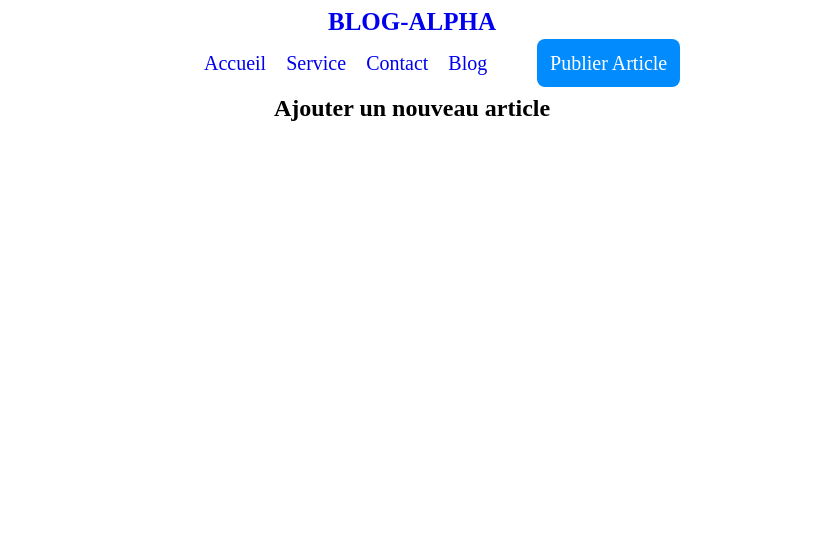
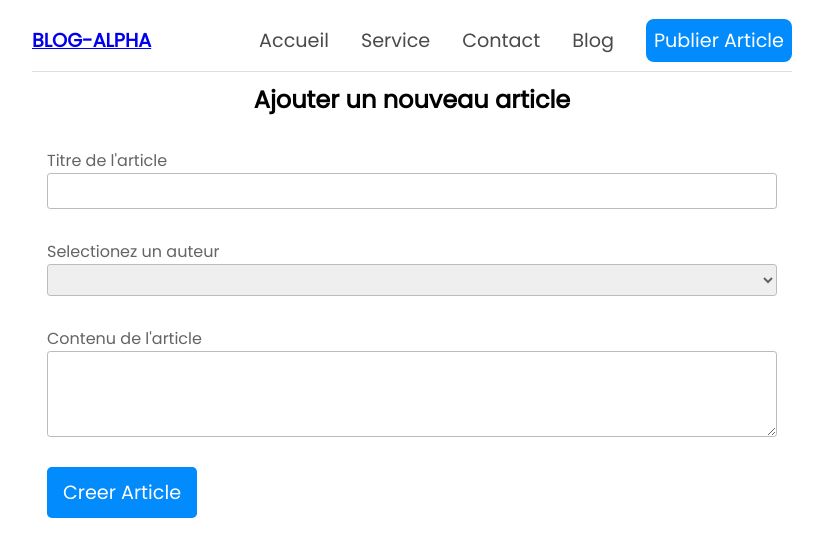
Before and after one commit to alphaibrahima/Blog-Alpha, a React (Create React App) app: page /ajouter in a window 1280 px wide. Shown: the top 556 px of the page, without its empty margins (228-1051 px from the left). Built offline with nearby package versions, Linux system fonts and the light colour scheme.

Commit message:
styling and add forms

```diff
--- a/src/Ajouter.js
+++ b/src/Ajouter.js
@@ -1,7 +1,63 @@
+import { useState } from "react";
+
 const Ajouter = () => {
+
+    const [title, setTitle] = useState('');
+    const [author, setAuthor] = useState();
+    const [body, setBody] = useState();
+
     return (
-        <div className="create">
+        <div className="create-blog">
             <h2>Ajouter un nouveau article</h2>
+
+            <form  className="form">
+
+                <div className="form-group">
+                    <label htmlFor="title">Titre de l'article</label>
+                    <input
+                        type="text"
+                        className="form-control"
+                        id="title"
+                        required
+                        value={title}
+                        onChange = { (e) =>setTitle(e.target.value)}
+                        />
+                </div>
+
+                <div className="form-group">
+                    <label htmlFor="author">Selectionez un auteur</label>
+                    <select
+                        required
+                        className="form-control"
+                        id="author"
+                        value={author}
+                        onChange={(e) =>setAuthor(e.target.value)}
+                        >
+                        <option value=""></option>
+                        <option value="Tony">Tony</option>
+                        <option value="Duplex">Duplex</option>
+                    </select>
+                </div>
+
+                <div className="form-group">
+                    <label htmlFor="body">Contenu de l'article</label>
+                    <textarea
+                    required
+                    className="form-control textarea"
+                    id="body" rows="10"
+                    value={body}
+                    onChange={ (e)=>setBody(e.target.value)}
+                    ></textarea>
+                </div>
+
+                <div className="form-group">
+                    <button type="submit" className="btn-create">Creer Article</button>
+                </div>
+
+            </form>
+            <p>{title}</p>
+            <p>{author}</p>
+            <p>{body}</p>
         </div>
      );
 }
--- a/src/index.css
+++ b/src/index.css
@@ -1,33 +1,171 @@
+@import url('https://fonts.googleapis.com/css2?family=Poppins:wght@100;200;300;400&display=swap');
+
+* {
+  margin: 0;
+  font-family: 'Poppins', sans-serif;
+  -webkit-font-smoothing: antialiased;
+  -moz-osx-font-smoothing: grayscale;
+}
+
+.navbar{
+  display: flex;
+  align-items: center;
+  justify-content: space-between;
+  width: 760px;
+  margin: 10px auto;
+  padding: 1rem 0;
+  border-bottom: solid 1px #ddd;
+}
 
 .logo{
-  font-size: 25px;
-  font-weight: 700;
+  text-decoration: none;
+  font-size: 1.2rem;
+  text-transform: uppercase;
+  font-weight: bold;
+  color: #028bfc;
+}
+.liens{
+  display: flex;
+  list-style: none;
 }
 
-.logo a{
-  text-decoration: none;
-}
-
-.liens{
-  list-style : none;
-  display: flex;
-  justify-content: center;
-
-}
-
-.liens li {
-  margin-left: 20px;
-  font-size: 20px;
+.liens li{
+  margin-left: 2rem;
 }
 
 .liens li a{
   text-decoration: none;
+  font-size: 1.2rem;
+  color: #4b4a4a;
+}
+
+.liens li a:hover {
+  color: #028bfc;
+  color: #128acf;
 }
 
 .buttonArticle{
-  background-color : #028bfc;
-  padding: 0.8rem;
-  margin-left: 30px;
+  background-color: #028bfc;
+  padding: 0.5rem;
   border-radius: 0.5rem;
+  color: #fff !important;
+}
+
+/* style pour le contenu de la page */
+/* content style */
+.contenu{
+  width: 760px;
+  margin: 0 auto;
+}
+.bloglist{
+  display: flex;
+  flex-direction: column;
+  margin: 2rem 0;
+}
+
+.blog{
+  text-align: left;
+  padding: 1rem;
+  margin: 1rem 0;
+}
+
+.blog:hover{
+  -webkit-box-shadow: 1px 2px 4px 1px rgba(119, 119, 119, 0.7);
+  -moz-box-shadow:    1px 2px 4px 1px rgba(119, 119, 119, 0.7);
+  box-shadow:         1px 2px 4px 1px rgba(119, 119, 119, 0.7);
+  border-radius: 0.5rem;
+}
+
+.blog-publication-date{
+  font-style: italic;
+  color: #5c5b5b;
+}
+
+.blog-titre{
+  font-size: 1.2rem;
+  text-transform: capitalize;
+  color: #028bfc;
+  margin-bottom: 1rem;
+  text-decoration: none;
+  display: flex;
+  flex-direction: column;
+  font-weight: bolder;
+}
+
+.blog-body{
+  font-size: 1.2rem;
+  text-align: justify;
+  color: #333;
+}
+
+.blog-author{
+  font-style: italic;
+  color: #5c5b5b;
+  font-size: 1rem;
+  font-weight: bold;
+}
+
+
+.titre-principale{
+  text-align: left;
+}
+
+
+/* form style */
+
+.form{
+  display: flex;
+  flex-direction: column;
+  margin: 1rem 0;
+}
+
+.form-group{
+  display: flex;
+  flex-direction: column;
+  text-align: left;
+  margin: 15px;
+}
+label{
+  font-size: 1rem;
+  color: #646464;
+}
+.form-control{
+  height: 2rem;
+  font-size: large;
+  border-radius: 0.2rem;
+  border: solid 1px #bbb;
+  font-size: 1rem;
+  color: #646464;
+}
+
+.textarea{
+  height: 5rem;
+  font-size: 1.2rem;
+}
+
+.btn-create{
+  background: #028bfc;
+  color: #fff;
+  padding:0.7rem;
+  border-radius: 0.3rem;
+  border: none;
+  width: 150px;
+  font-size: 1.2rem;
+}
+
+.btn-danger{
+  background: #fc1f02;
   color: #fff;
 }
+
+.not-found{
+  text-align: left;
+  margin-top: 3rem;
+}
+
+.not-found a{
+  text-decoration: none;
+  color: #028bfc;
+  font-weight: normal;
+  font-size: 1.2rem;
+}
```
